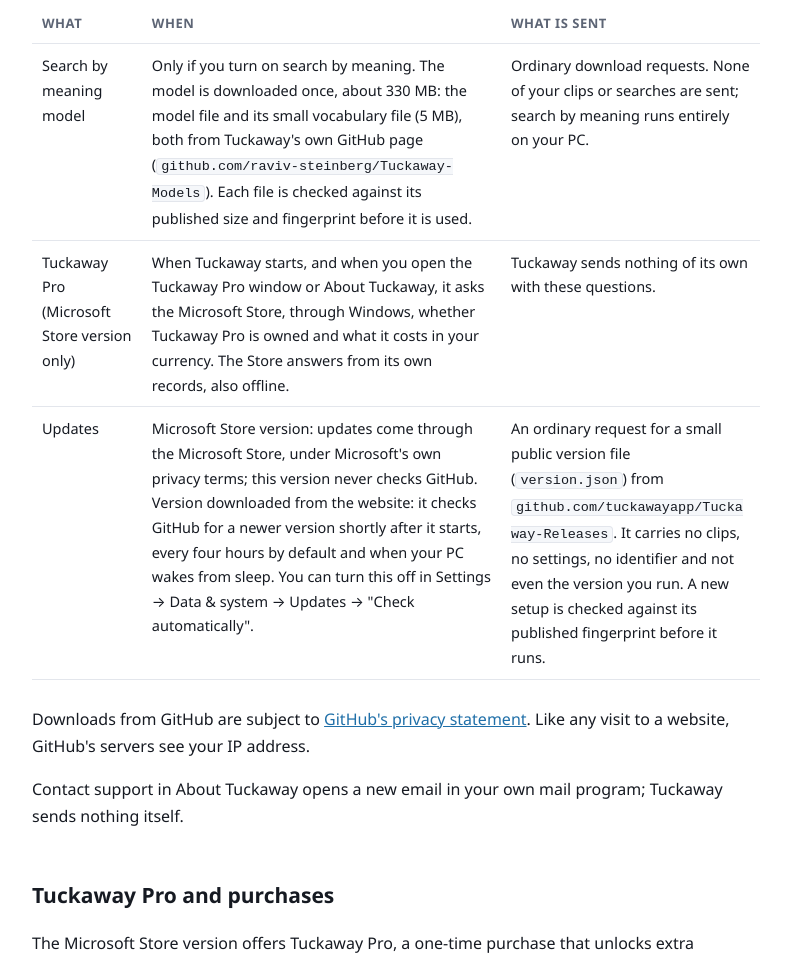
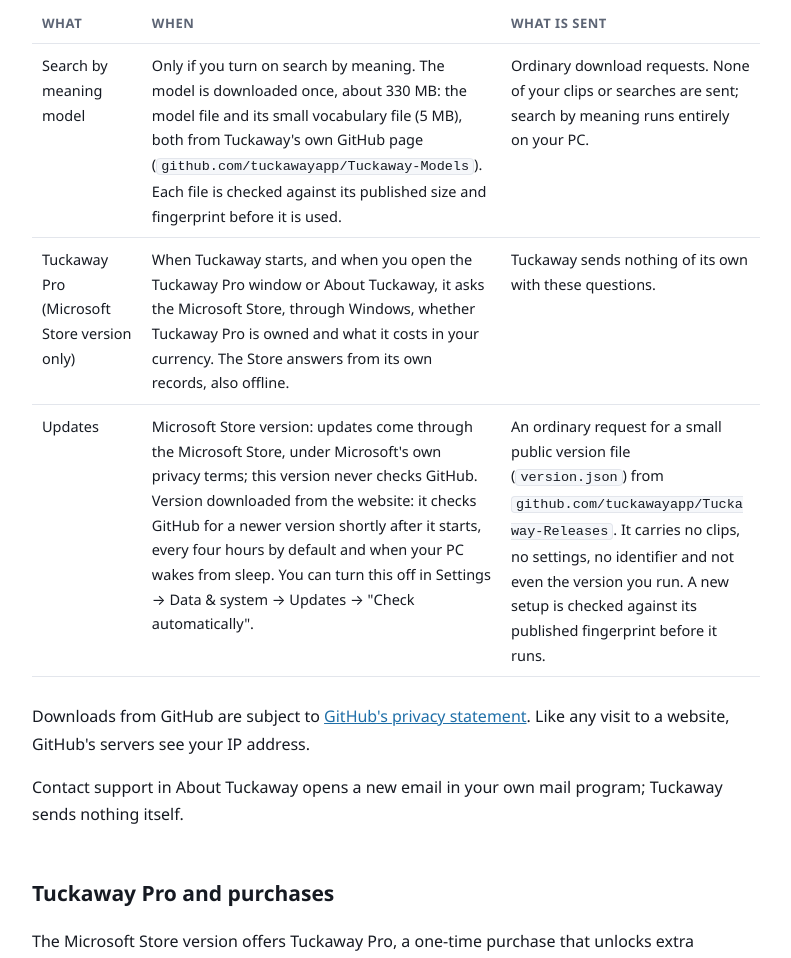
Before and after one commit to tuckawayapp/tuckawayapp.github.io, a plain HTML site: page privacy.html in a window 1280 px wide. Shown: the part 1752-2710 px from the top of the page, without its empty margins (244-1035 px from the left). Drawn offline with Linux system fonts and the light colour scheme.

Commit message:
Privacy page: the meaning model comes from the Tuckaway organization's page

```diff
--- a/privacy.html
+++ b/privacy.html
@@ -53,7 +53,7 @@
   <div class="table">
   <table>
     <tr><th>What</th><th>When</th><th>What is sent</th></tr>
-    <tr><td>Search by meaning model</td><td>Only if you turn on search by meaning. The model is downloaded once, about 330 MB: the model file and its small vocabulary file (5 MB), both from Tuckaway's own GitHub page (<code>github.com/raviv-steinberg/Tuckaway-Models</code>). Each file is checked against its published size and fingerprint before it is used.</td><td>Ordinary download requests. None of your clips or searches are sent; search by meaning runs entirely on your PC.</td></tr>
+    <tr><td>Search by meaning model</td><td>Only if you turn on search by meaning. The model is downloaded once, about 330 MB: the model file and its small vocabulary file (5 MB), both from Tuckaway's own GitHub page (<code>github.com/tuckawayapp/Tuckaway-Models</code>). Each file is checked against its published size and fingerprint before it is used.</td><td>Ordinary download requests. None of your clips or searches are sent; search by meaning runs entirely on your PC.</td></tr>
     <tr><td>Tuckaway Pro (Microsoft Store version only)</td><td>When Tuckaway starts, and when you open the Tuckaway Pro window or About Tuckaway, it asks the Microsoft Store, through Windows, whether Tuckaway Pro is owned and what it costs in your currency. The Store answers from its own records, also offline.</td><td>Tuckaway sends nothing of its own with these questions.</td></tr>
     <tr><td>Updates</td><td>Microsoft Store version: updates come through the Microsoft Store, under Microsoft's own privacy terms; this version never checks GitHub. Version downloaded from the website: it checks GitHub for a newer version shortly after it starts, every four hours by default and when your PC wakes from sleep. You can turn this off in Settings → Data &amp; system → Updates → "Check automatically".</td><td>An ordinary request for a small public version file (<code>version.json</code>) from <code>github.com/tuckawayapp/Tuckaway-Releases</code>. It carries no clips, no settings, no identifier and not even the version you run. A new setup is checked against its published fingerprint before it runs.</td></tr>
   </table>
```
